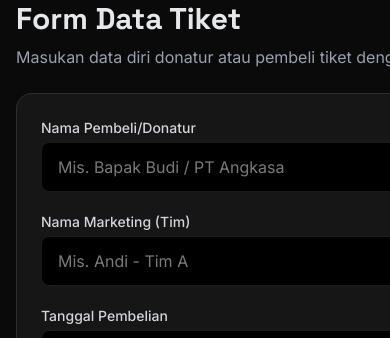
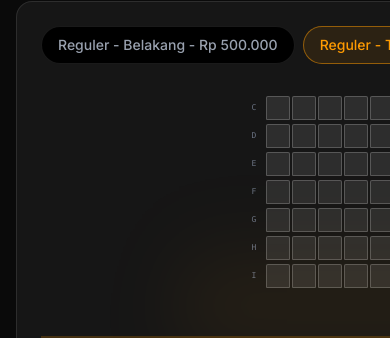
Before and after one commit to stolaputih-amanzero/nobaryuk, a React (Vite) app: page /book in a window 390 px wide. Shown: the part 146-484 px from the top of the page. Built offline with nearby package versions, Linux system fonts and the light colour scheme; no server answers; the database is empty.

Commit message:
design: auto-fitting responsive seat grid for mobile screens and restore selection panel to top

```diff
--- a/src/pages/BookTickets.tsx
+++ b/src/pages/BookTickets.tsx
@@ -364,7 +364,7 @@ export default function BookTickets() {
       <div className="flex flex-col lg:flex-row gap-8">
 
         {/* Form Sidebar */}
-        <div className="w-full lg:w-1/3 shrink-0 order-1 lg:order-1 space-y-6">
+        <div className="w-full lg:w-1/3 shrink-0 order-2 lg:order-1 space-y-6">
         <div>
           <h1 className="text-3xl font-display font-bold mb-2">{editId ? "Edit Tiket" : "Form Data Tiket"}</h1>
           <p className="text-gray-400">{editId ? "Update detail dan pemilihan kursi untuk tiket ini." : "Masukan data diri donatur atau pembeli tiket dengan lengkap."}</p>
@@ -537,7 +537,7 @@ export default function BookTickets() {
       </div>
 
       {/* Seat Selection Panel */}
-      <div className="w-full lg:w-2/3 order-2 lg:order-2">
+      <div className="w-full lg:w-2/3 order-1 lg:order-2">
         <Card className="border-white/10 sticky text-gray-100 top-24 min-h-[600px] bg-white/5">
           <CardContent className="p-6">
 
@@ -560,14 +560,19 @@ export default function BookTickets() {
               ))}
             </div>
 
-            {/* Seat Grid Scroll Wrapper */}
-            <div className="w-full overflow-x-auto pb-4 scrollbar-thin scrollbar-thumb-white/10 scrollbar-track-transparent">
-              <div className="flex flex-col items-center justify-center gap-3 min-w-max px-4">
-                {Array.from({ length: currentTypeInfo.rows }).map((_, rIndex) => {
-                  const rowLetter = currentTypeInfo.rowLetters ? currentTypeInfo.rowLetters[rIndex] : String.fromCharCode(65 + rIndex);
-                  return (
-                  <div key={rIndex} className="flex flex-nowrap justify-center gap-2">
-                    <div className="w-8 shrink-0 flex items-center justify-center text-gray-500 font-mono text-sm mr-2">{rowLetter}</div>
+            {/* Seat Grid */}
+            <div className="flex flex-col gap-1 sm:gap-3 w-full items-center">
+              {Array.from({ length: currentTypeInfo.rows }).map((_, rIndex) => {
+                const rowLetter = currentTypeInfo.rowLetters ? currentTypeInfo.rowLetters[rIndex] : String.fromCharCode(65 + rIndex);
+                return (
+                <div key={rIndex} className="flex flex-nowrap items-center w-full max-w-full justify-center">
+                  <div className="w-4 sm:w-8 shrink-0 flex items-center justify-center text-gray-500 font-mono text-[8px] sm:text-sm mr-1 sm:mr-2">{rowLetter}</div>
+
+                  {/* Grid for seats to automatically fit container width on mobile */}
+                  <div
+                    className="grid gap-0.5 sm:gap-2 flex-1 max-w-2xl"
+                    style={{ gridTemplateColumns: `repeat(${currentTypeInfo.cols}, minmax(0, 1fr))` }}
+                  >
                     {Array.from({ length: currentTypeInfo.cols }).map((_, cIndex) => {
                       const seatId = `${currentTypeInfo.prefix}-${rowLetter}${cIndex + 1}`;
                       const isBooked = unavailableSeats.has(seatId);
@@ -581,7 +586,7 @@ export default function BookTickets() {
                           disabled={isBooked}
                           title={seatId}
                           className={cn(
-                            "w-6 h-6 md:w-8 md:h-8 rounded-t-lg rounded-b flex items-center justify-center text-[10px] sm:text-xs font-mono transition-all duration-200 cursor-pointer disabled:cursor-not-allowed",
+                            "aspect-square w-full sm:w-6 sm:h-6 md:w-8 md:h-8 rounded-t-[2px] sm:rounded-t-lg rounded-b-[1px] flex items-center justify-center text-[0px] sm:text-[10px] md:text-xs font-mono transition-all duration-200 cursor-pointer disabled:cursor-not-allowed",
                             isBooked
                              ? "bg-white/5 text-gray-600 opacity-50 border border-white/10"
                              : isSelected
@@ -594,9 +599,9 @@ export default function BookTickets() {
                       )
                     })}
                   </div>
-                  );
-                })}
-              </div>
+                </div>
+                );
+              })}
             </div>
 
             {/* Screen Divider */}
```
